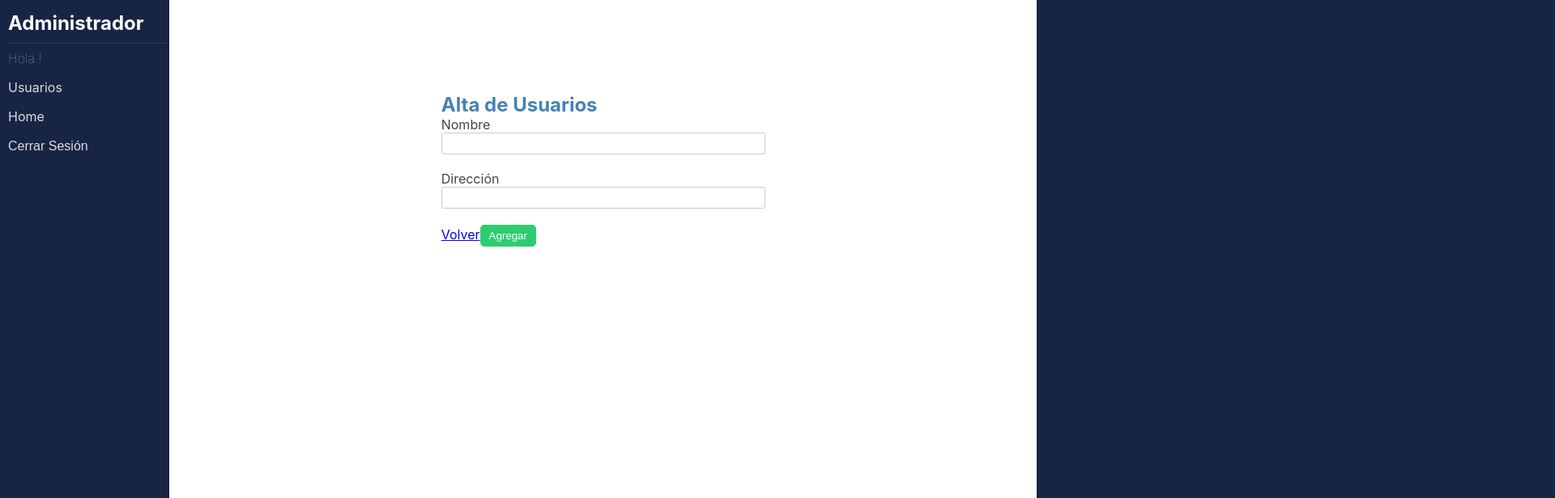
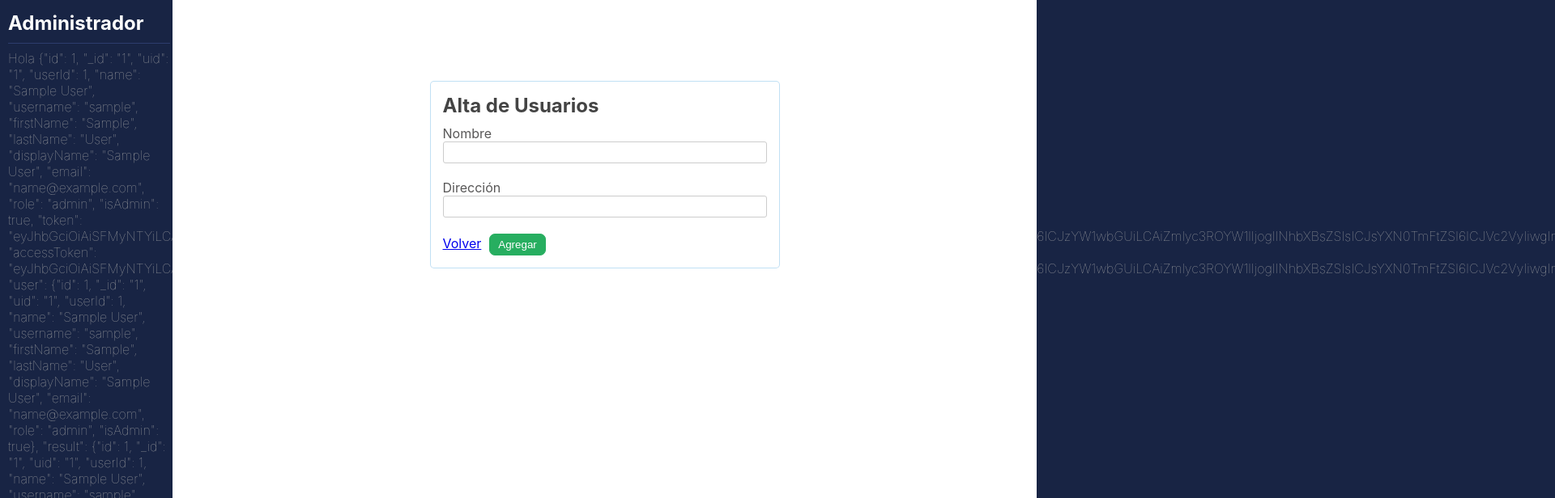
Before and after one commit to ctnfimac/mapa_de_transporte, a React (Create React App) app: page /admin/alta in a window 1280 px wide. Shown: the top 616 px of the page at 81% size, 1920 px wide, since content can reach past the window. Built offline with nearby package versions, Linux system fonts and the light colour scheme; sample sign-in values are in the browser's storage.

Commit message:
Corrijo login de usuario y  estilos de alta+ modificar

```diff
--- a/src/App.js
+++ b/src/App.js
@@ -34,8 +34,9 @@ function App() {
 			if( typeof data[0] === 'undefined'){
 				console.log('usuario incorrecto')
 			}else{
-				setUser({ name: data[0].nombre})
 				window.localStorage.setItem('user',data[0].nombre)
+				// setUser({ user: data[0].nombre})
+				setUser(window.localStorage.getItem('user'))
 			}
 		})
 		.catch(function (error) {
--- a/src/components/Admin/Base.js
+++ b/src/components/Admin/Base.js
@@ -11,7 +11,7 @@ const Base = ({user,cerrarSesion,children}) => {
                     </svg></button>
                 </div>
                 <ul className="menu__enlaces">
-                    <li><h2 className="menu__usuario">Hola {user.name}!</h2></li>
+                    <li><h2 className="menu__usuario">Hola {user}!</h2></li>
                     <li><Link className="menu__link" to="/admin">Usuarios</Link></li>
                     <li><Link className="menu__link" to="/">Home</Link></li>
                     <li><button className="menu__link" onClick={()=>cerrarSesion()} >Cerrar Sesión</button></li>
--- a/src/components/Admin/actualizar/Actualizar.css
+++ b/src/components/Admin/actualizar/Actualizar.css
@@ -1,11 +1,12 @@
 
 .form__container{
-    background-color: #fff;
+   background-color: #fff;
     margin: 0 auto;
     max-width: 400px;
     padding: 15px;
-    border-radius: 3px;
+    border-radius: 5px;
     margin-top: 100px;
+    border: 1px solid rgba(52, 152, 219,.3)
 }
 
 .form__respuesta{
@@ -17,14 +18,17 @@
 
 .form__container .correcta{
     background-color: #1abc9c;
+     margin-bottom: 10px;
 }
 
 .form__container .incorrecta{
     background-color: #e74c3c;
+     margin-bottom: 10px;
 }
 
 .form__title{
-    color: steelblue;
+    color: #444;
+     margin-bottom: 10px;
 }
 
 .form__item{
@@ -34,7 +38,7 @@
 }
 
 .form__item label{
-    color: #444;
+    color: rgb(88, 87, 87);
 }
 
 .form__item input{
@@ -44,11 +48,11 @@
 }
 
 .form__alta button{
-    background-color: #2ecc71;
+   background-color: #27ae60;
     padding: 5px 10px;
-    border-radius: 5px;
+    border-radius: 7px;
     color: #fff;
-    border: 1px solid #2ecc71;
+    border: 1px solid #27ae60;
     cursor: pointer;
-
+    margin-left: 10px;
 }
--- a/src/components/Admin/alta/Alta.css
+++ b/src/components/Admin/alta/Alta.css
@@ -1,10 +1,11 @@
-.form__container{
+.form__container_alta{
     background-color: #fff;
     margin: 0 auto;
     max-width: 400px;
     padding: 15px;
-    border-radius: 3px;
+    border-radius: 5px;
     margin-top: 100px;
+    border: 1px solid rgba(52, 152, 219,.3)
 }
 
 .form__respuesta{
@@ -14,40 +15,43 @@
     border-radius: 5px;
 }
 
-.form__container .correcta{
+.form__container_alta .correcta{
     background-color: #1abc9c;
+    margin-bottom: 10px;
 }
 
-.form__container .incorrecta{
-    background-color: #e74c3c;
+.form__container_alta .incorrecta{
+    background-color: rgba(231, 76, 60,.75);
+    margin-bottom: 10px;
 }
 
-.form__title{
-    color: steelblue;
+.form__container_alta .form__title{
+    color: #444;
+    margin-bottom: 10px;
 }
 
-.form__item{
+.form__container_alta .form__item{
     display: flex;
     flex-direction: column;
     margin-bottom: 20px;
 }
 
-.form__item label{
-    color: #444;
+.form__container_alta .form__item label{
+    color: rgb(88, 87, 87);
 }
 
-.form__item input{
+.form__container_alta .form__item input{
     padding: 5px;
     border: 1px solid #ccc;
     border-radius: 3px;
 }
 
-.form__alta button{
-    background-color: #2ecc71;
+.form__container_alta .form__alta button{
+    background-color: #27ae60;
     padding: 5px 10px;
-    border-radius: 5px;
+    border-radius: 7px;
     color: #fff;
-    border: 1px solid #2ecc71;
+    border: 1px solid #27ae60;
     cursor: pointer;
-
+    margin-left: 10px;
 }
--- a/src/components/Admin/alta/Alta.js
+++ b/src/components/Admin/alta/Alta.js
@@ -52,7 +52,7 @@ const Alta = ({ cerrarSesion, user }) => {
 
     return(
         <Base user={user} cerrarSesion={cerrarSesion}>
-            <div className="form__container">
+            <div className="form__container_alta">
                 {respuesta ==='ok' && <p className="form__respuesta correcta">Usuario agregado correctamente</p>}
                 {respuesta ==='nook' && <p className="form__respuesta incorrecta">Error el el formulario</p>}
                 <h2 className="form__title">Alta de Usuarios</h2>
```
